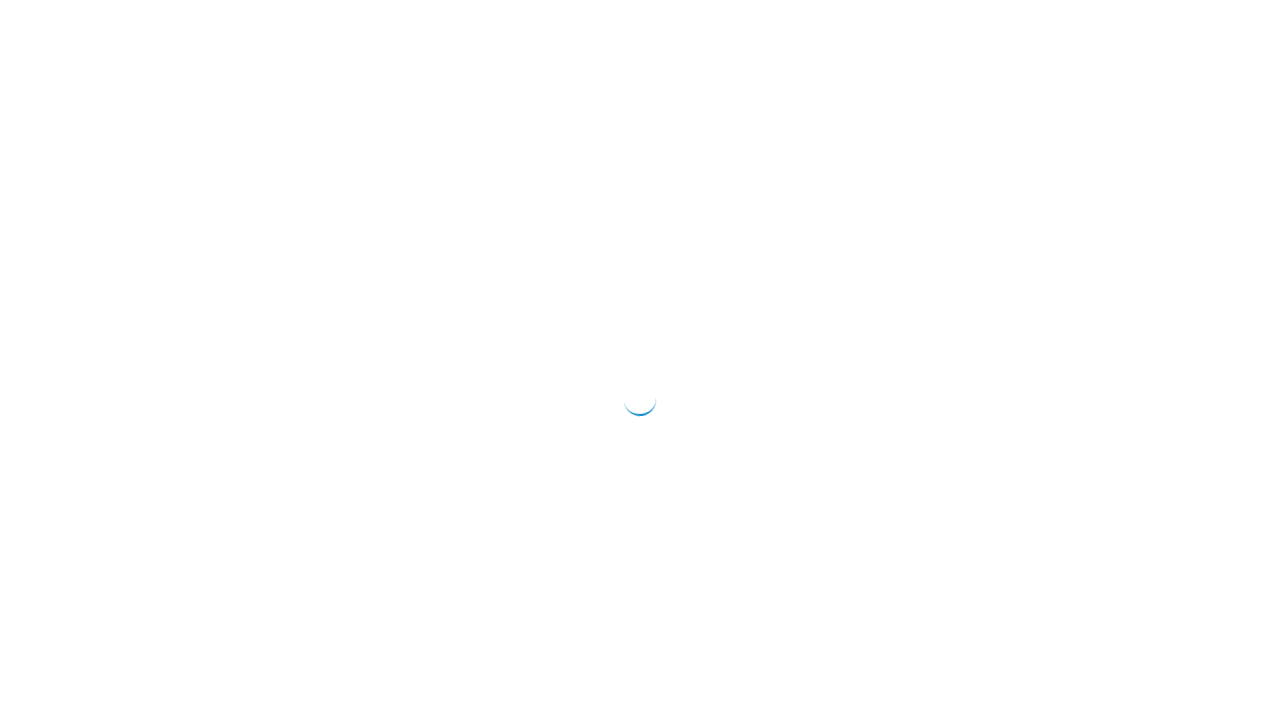
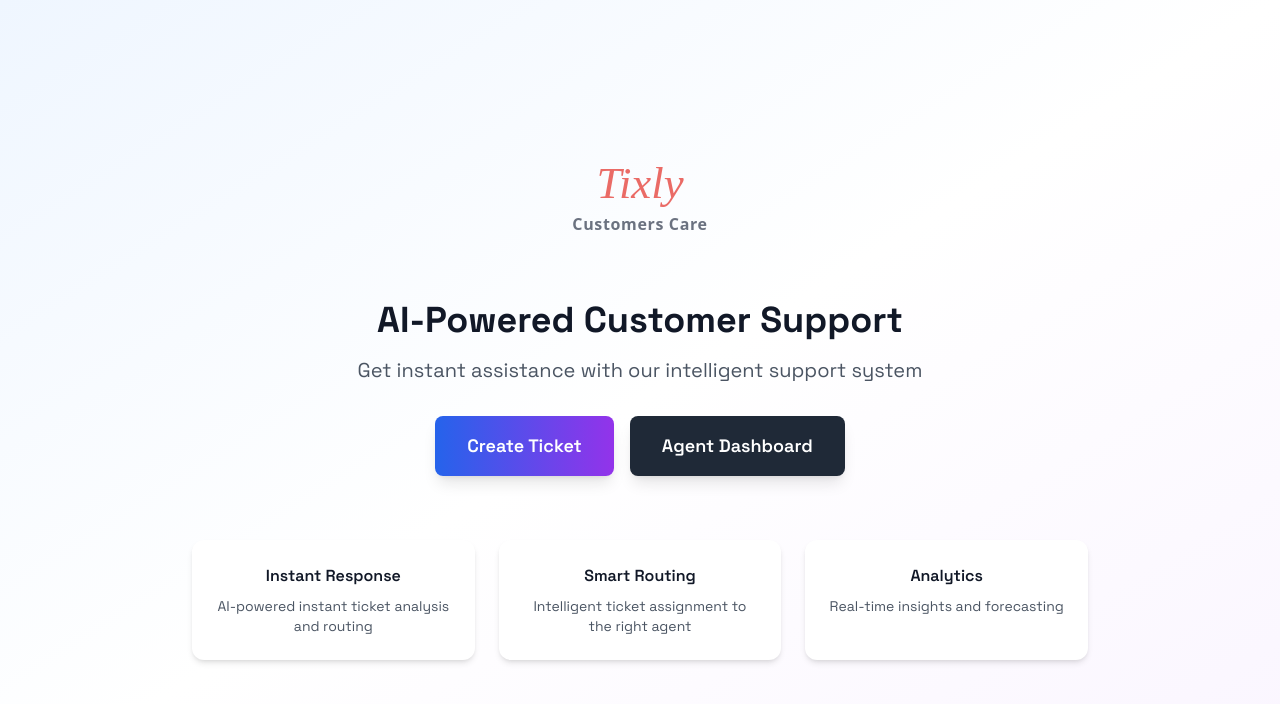
Before and after one commit to parthCJ/Tixly-Customer_support_agent, a Next.js app in the folder frontend/: page / in a window 1280 px wide. Before the commit this address had no page. Shown: the top 704 px of the page. Built offline with nearby package versions, Linux system fonts and the light colour scheme.

Commit message:
added the create ticket page

```diff
--- a/frontend/app/page.tsx
+++ b/frontend/app/page.tsx
@@ -1,19 +1,64 @@
 'use client';
 
-import { useEffect } from 'react';
-import { useRouter } from 'next/navigation';
+import Link from 'next/link';
+import Image from 'next/image';
 
 export default function HomePage() {
-  const router = useRouter();
+  return (
+    <div className="flex items-center justify-center min-h-screen bg-gradient-to-br from-blue-50 via-white to-purple-50">
+      <div className="text-center px-4 sm:px-6">
+        {/* Logo */}
+        <div className="flex justify-center mb-8">
+          <Image
+            src="/tixly-logo.svg"
+            alt="Tixly"
+            width={400}
+            height={100}
+            className="h-24 sm:h-32 w-auto"
+            priority
+          />
+        </div>
 
-  useEffect(() => {
-    // Redirect to agent dashboard
-    router.push('/agent');
-  }, [router]);
+        {/* Heading */}
+        <h1 className="text-3xl sm:text-4xl font-bold text-gray-900 mb-4">
+          AI-Powered Customer Support
+        </h1>
+        <p className="text-lg sm:text-xl text-gray-600 mb-8 max-w-2xl mx-auto">
+          Get instant assistance with our intelligent support system
+        </p>
 
-  return (
-    <div className="flex items-center justify-center min-h-screen">
-      <div className="animate-spin rounded-full h-8 w-8 border-b-2 border-primary-600"></div>
+        {/* Action Buttons */}
+        <div className="flex flex-col sm:flex-row gap-4 justify-center items-center">
+          <Link
+            href="/submit-ticket"
+            className="w-full sm:w-auto px-8 py-4 bg-gradient-to-r from-blue-600 to-purple-600 text-white text-lg font-semibold rounded-lg shadow-lg hover:shadow-xl transform hover:scale-105 transition-all duration-200"
+          >
+            Create Ticket
+          </Link>
+          <Link
+            href="/agent"
+            className="w-full sm:w-auto px-8 py-4 bg-gray-800 text-white text-lg font-semibold rounded-lg shadow-lg hover:shadow-xl transform hover:scale-105 transition-all duration-200"
+          >
+            Agent Dashboard
+          </Link>
+        </div>
+
+        {/* Features */}
+        <div className="mt-16 grid grid-cols-1 sm:grid-cols-3 gap-6 max-w-4xl mx-auto">
+          <div className="p-6 bg-white rounded-xl shadow-md">
+            <h3 className="font-semibold text-gray-900 mb-2">Instant Response</h3>
+            <p className="text-sm text-gray-600">AI-powered instant ticket analysis and routing</p>
+          </div>
+          <div className="p-6 bg-white rounded-xl shadow-md">
+            <h3 className="font-semibold text-gray-900 mb-2">Smart Routing</h3>
+            <p className="text-sm text-gray-600">Intelligent ticket assignment to the right agent</p>
+          </div>
+          <div className="p-6 bg-white rounded-xl shadow-md">
+            <h3 className="font-semibold text-gray-900 mb-2">Analytics</h3>
+            <p className="text-sm text-gray-600">Real-time insights and forecasting</p>
+          </div>
+        </div>
+      </div>
     </div>
   );
 }
```
